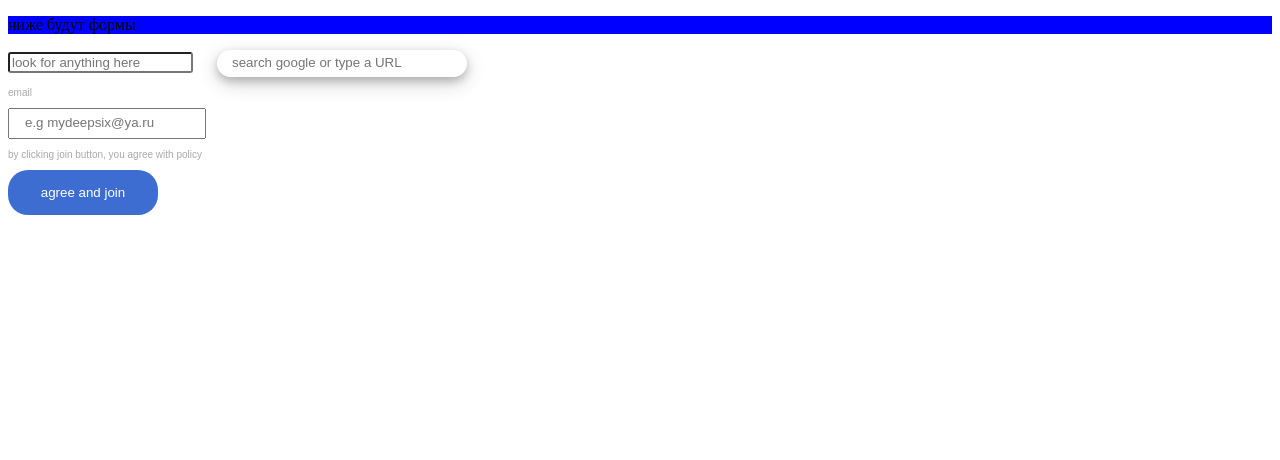
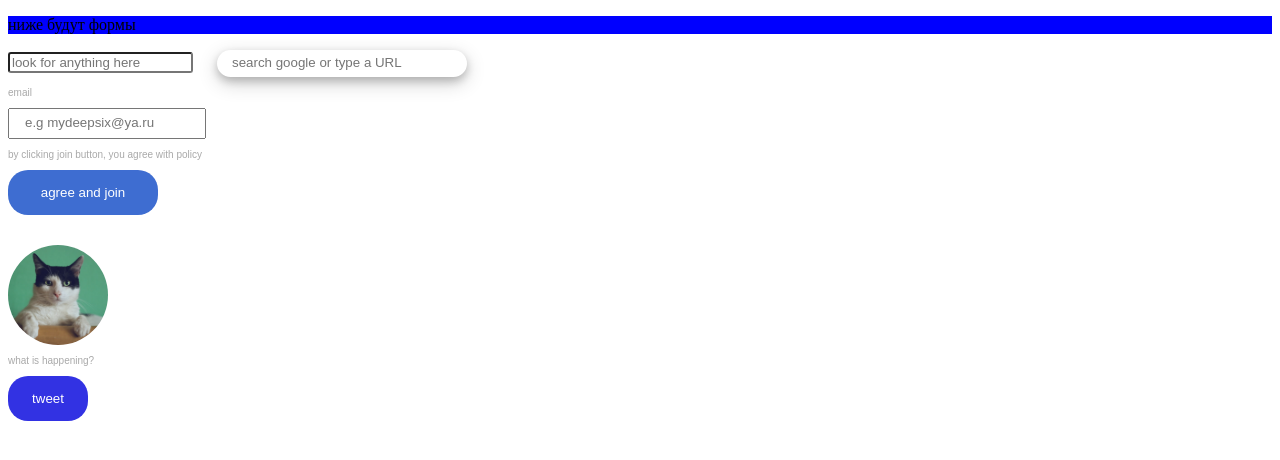
Before and after one commit to nesterovski/css_practice, a plain HTML site: page forms/forms.html in a window 1280 px wide. Drawn offline with Linux system fonts and the light colour scheme.

Commit message:
edit forms css

```diff
--- a/forms/forms.css
+++ b/forms/forms.css
@@ -46,3 +46,34 @@
     cursor: pointer;
 
 }
+
+.twitter-cat-img {
+width: 100px;
+height: 100px;
+border-radius: 100px;
+object-fit: cover;
+object-position: center;
+vertical-align: middle;
+margin-top: 30px;
+
+}
+
+.twitter-cat {
+    font-family: Arial;
+    font-size: 10px;
+    font-weight: normal;
+    color: darkgray;
+    vertical-align: middle;
+}
+
+.twitter-button-cat {
+background-color: rgb(50, 50, 227);
+color: white;
+width: 80px;
+cursor: pointer;
+border-radius: 20px;
+border: none;
+padding: 15px 15px 15px 15px;
+vertical-align: middle;
+
+}
--- a/forms/forms.html
+++ b/forms/forms.html
@@ -24,6 +24,11 @@
 
 <button class="agree-button">agree and join</button>
 
+</br><img src="cat.jpg" class="twitter-cat-img">
+
+<p class="twitter-cat">what is happening?</p>
+
+<button class="twitter-button-cat">tweet</button>
 
 
 
```
Also changed, not shown: forms/cat.jpg (added), 1 other file.
